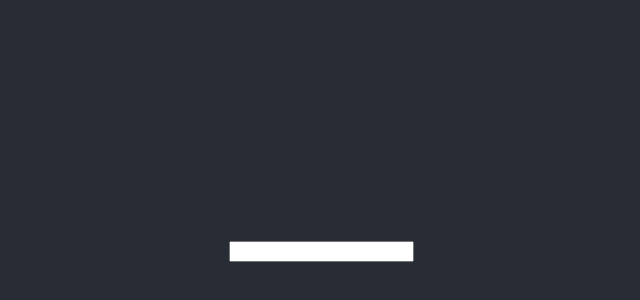
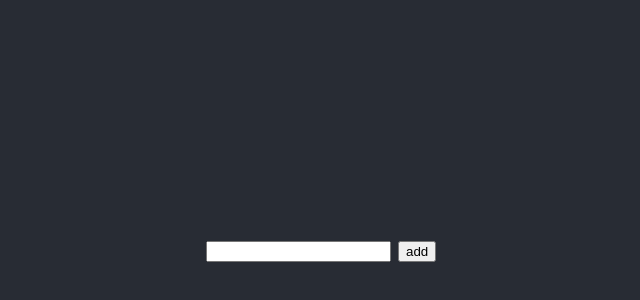
Before and after one commit to howeverT/todo-list, a React (Create React App) app: page / in a window 1280 px wide. Shown: the part 154-454 px from the top of the page, without its empty margins (319-959 px from the left). Built offline with nearby package versions, Linux system fonts and the light colour scheme.

Commit message:
[App ToDoList][david && kevin] feature: add button in input field

```diff
--- a/src/components/InputField/index.jsx
+++ b/src/components/InputField/index.jsx
@@ -3,7 +3,7 @@ import React from 'react';
 class InputField extends React.Component {
     render() {
         return <div>
-            <input type="text"></input>
+            <input type="text"></input> <input type="button" value="add"></input>
         </div>
     }
 }
```
